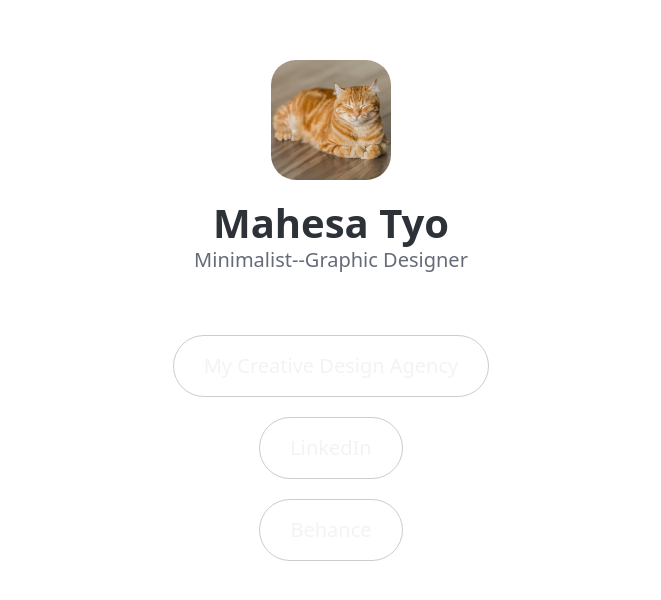
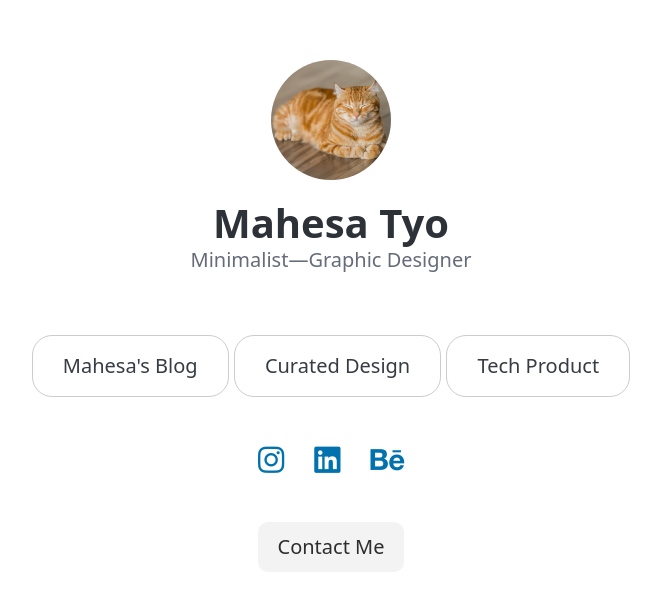
Before and after one commit to calledmahessss/link-in-bio, a plain HTML site: page index.html in a window 1280 px wide. Shown: the whole page, without its empty margins (309-970 px from the left). Drawn offline with nearby package versions, Linux system fonts and the light colour scheme.

Commit message:
first launch

```diff
--- a/index.html
+++ b/index.html
@@ -1,3 +1,4 @@
+<!DOCTYPE html>
 <html lang="en">
 <head>
   <meta charset="UTF-8" />
@@ -6,82 +7,135 @@
     rel="stylesheet"
     href="https://cdn.jsdelivr.net/npm/@picocss/pico@2/css/pico.css"
 />
+    <link
+    rel="stylesheet"
+    href="https://cdnjs.cloudflare.com/ajax/libs/font-awesome/6.5.0/css/all.min.css"
+  />
+
   <style>
-            main {
+    body {
       text-align: center;
     }
 
     .header {
       display: flex;
       flex-direction: column;
+      align-items: center;
       gap: 1rem;
-                align-items: center;
       margin: 2rem 0;
     }
 
-            .header > img {
+    .header img {
       width: 120px;
       height: 120px;
-                border-radius: 25px;
+      border-radius: 100px;
       object-fit: cover;
     }
 
-            section {
-                margin-bottom: 1rem;
+    .header hgroup{
+        gap: 1rem;
     }
 
-            section a {
+    /* Boxed Links */
+    .link-button {
       display: inline-block;
       text-decoration: none;
       padding: 0.75rem 1.5rem;
       border: 1px solid #ccc;
-                border-radius: 35px;
+      border-radius: 20px;
       transition: all 0.3s ease;
-                color: #f3f3f3;
+      color: inherit;
     }
 
-            section a:hover {
-                border-color: #888;
-                transform: scale(1.3);
+    .link-button:hover {
+      border-color: #5399f6;
+      transform: scale(1.2);
     }
+
+    /* Social Icons Row */
+    .socials {
+      display: flex;
+      justify-content: center;
+      gap: 1.5rem;
+      margin-top: 2rem;
+    }
+
+    .socials a {
+      font-size: 1.5rem;
+      text-decoration: none;
+    }
+
+    .mail {
+        display: inline-block;
+        text-decoration: none;
+
+        padding: 0.5rem 1rem;
+        background-color: #f3f3f3;
+        border-radius: 10px;
+        transition: all 0.3s ease;
+
+        text-decoration: none;
+        font-weight: normal;
+        color: #2d2d2d;
+
+        margin-top: 1rem; margin-bottom: 1rem;
+    }
+
+    .mail:hover {
+      border-color: #5399f6;
+      transform: scale(1.2);
+    }
+
   </style>
 </head>
 <body>
   <main class="container">
+    <!-- Profile Section -->
     <section class="header">
       <img src="./cat.jpg" alt="Profile Picture" />
       <hgroup>
         <h1>Mahesa Tyo</h1>
-                    <p>Minimalist--Graphic Designer</p>
+        <p>Minimalist—Graphic Designer</p>
       </hgroup>
     </section>
 
+    <!-- Main Links -->
     <section>
       <a
-                    href="https://www.instagram.com/nomadwooork/"
+        href="blog.halomahesa.my.id"
         target="_blank"
-                    class="contrast"
-                    >My Creative Design Agency
-                </a>
+        class="link-button"
+        >Mahesa's Blog</a
+      >
+      <a
+        href="blog.halomahesa.my.id"
+        target="_blank"
+        class="link-button"
+        >Curated Design</a
+      >
+      <a
+        href="blog.halomahesa.my.id"
+        target="_blank"
+        class="link-button"
+        >Tech Product</a
+      >
     </section>
 
-            <section>
-                <a
-                    href="https://some-website.com"
-                    target="_blank"
-                    class="contrast"
-                    >LinkedIn
-                </a>
+    <!-- Social Media Icons -->
+    <section class="socials">
+        <a href="https://instagram.com/nomadwooork" target="_blank"><i class="fab fa-instagram"></i></a>
+        <a href="https://linkedin.com" target="_blank"><i class="fab fa-linkedin"></i></a>
+        <a href="https://behance.net" target="_blank"><i class="fab fa-behance"></i></a>
       </section>
 
-            <section>
+    <!-- Footer -->
+    <footer class="footer">
         <a
-                    href="https://some-website.com"
+        href="mailto:mail@halomahesa.my.id"
         target="_blank"
-                    class="contrast"
-                    >Behance
-                </a>
-            </section>
+        class="mail"
+        >Contact Me</a>
+    </footer>
   </main>
 </body>
 </html>
```
Lines whose indentation alone changed are shown as unchanged.
